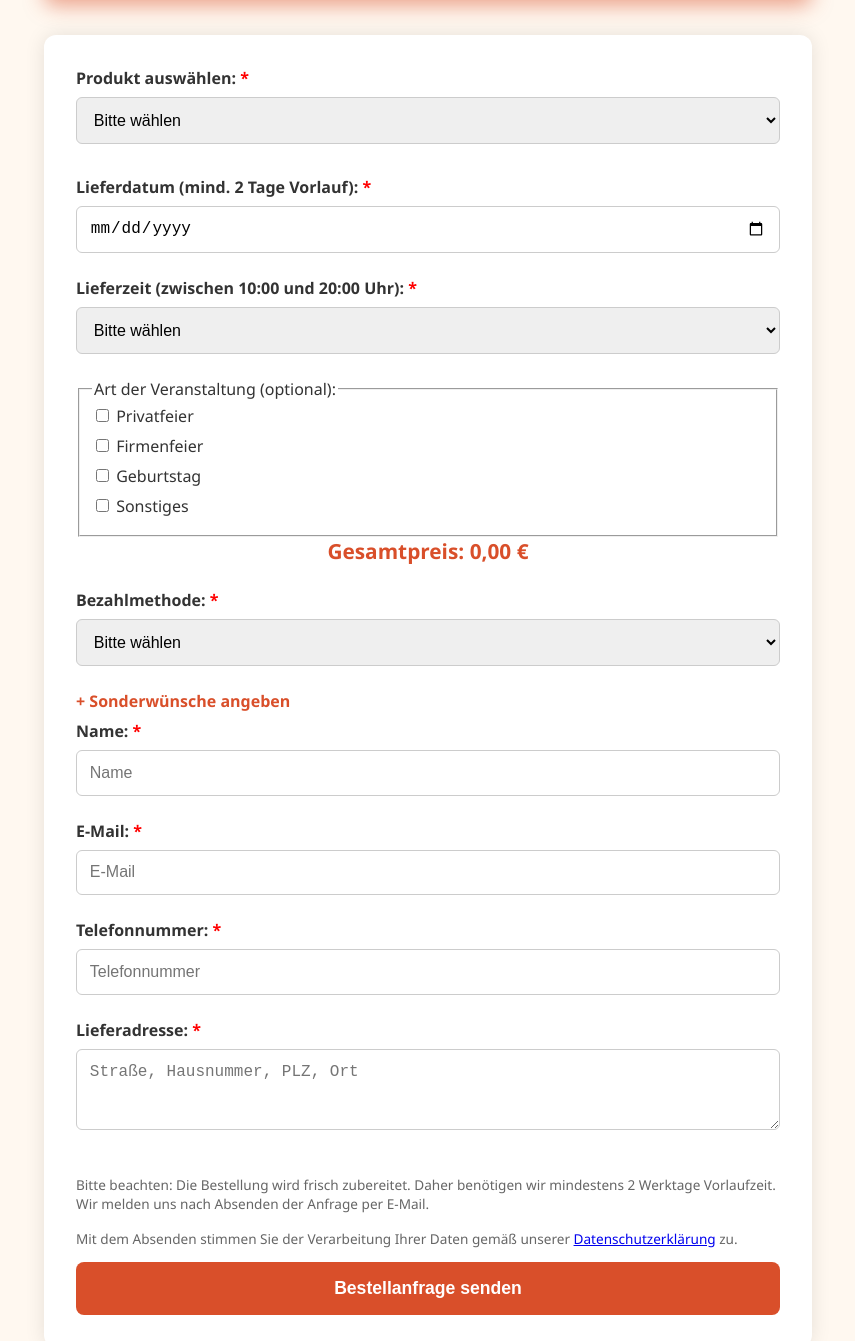
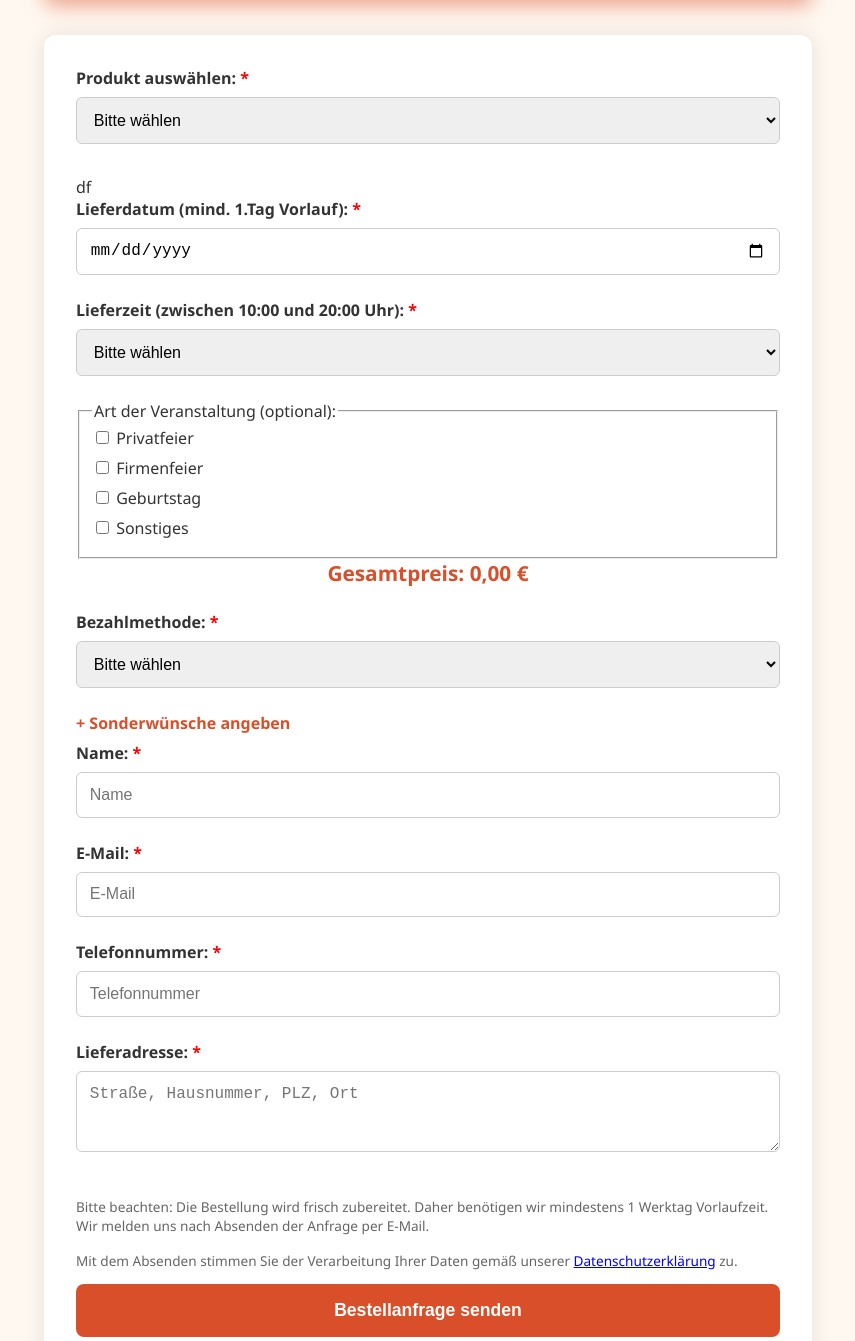
Before and after one commit to HIER117/Lahmacunexpress, a plain HTML site: page index.html in a window 1280 px wide. Shown: the part 755-2096 px from the top of the page, without its empty margins (212-1067 px from the left). Drawn offline with Linux system fonts and the light colour scheme.

Commit message:
Update index.html

```diff
--- a/index.html
+++ b/index.html
@@ -89,8 +89,8 @@
         <label><input type="checkbox" name="Extras" value="Käse" /> Käse (+0,80 €)</label>
       </fieldset>
     </div>
-
-    <label for="date" class="required">Lieferdatum (mind. 2 Tage Vorlauf):</label>
+df
+    <label for="date" class="required">Lieferdatum (mind. 1.Tag Vorlauf):</label>
     <input type="date" name="Lieferdatum" id="date" required />
 
     <label for="lieferzeit" class="required">Lieferzeit (zwischen 10:00 und 20:00 Uhr):</label>
@@ -151,7 +151,7 @@
     <label for="address" class="required">Lieferadresse:</label>
     <textarea name="Adresse" id="address" rows="3" required placeholder="Straße, Hausnummer, PLZ, Ort"></textarea>
 
-    <p class="small-text">Bitte beachten: Die Bestellung wird frisch zubereitet. Daher benötigen wir mindestens 2 Werktage Vorlaufzeit. Wir melden uns nach Absenden der Anfrage per E-Mail.</p>
+    <p class="small-text">Bitte beachten: Die Bestellung wird frisch zubereitet. Daher benötigen wir mindestens 1 Werktag Vorlaufzeit. Wir melden uns nach Absenden der Anfrage per E-Mail.</p>
 
     <p class="small-text">Mit dem Absenden stimmen Sie der Verarbeitung Ihrer Daten gemäß unserer <a href="/bestellueberischt.html" target="_blank">Datenschutzerklärung</a> zu.</p>
 
@@ -167,7 +167,7 @@
 <script>
   const dateInput = document.getElementById('date');
   const today = new Date();
-  today.setDate(today.getDate() + 2);
+  today.setDate(today.getDate() + 1);
   dateInput.min = today.toISOString().split('T')[0];
 
   const pricesUp = {
```
